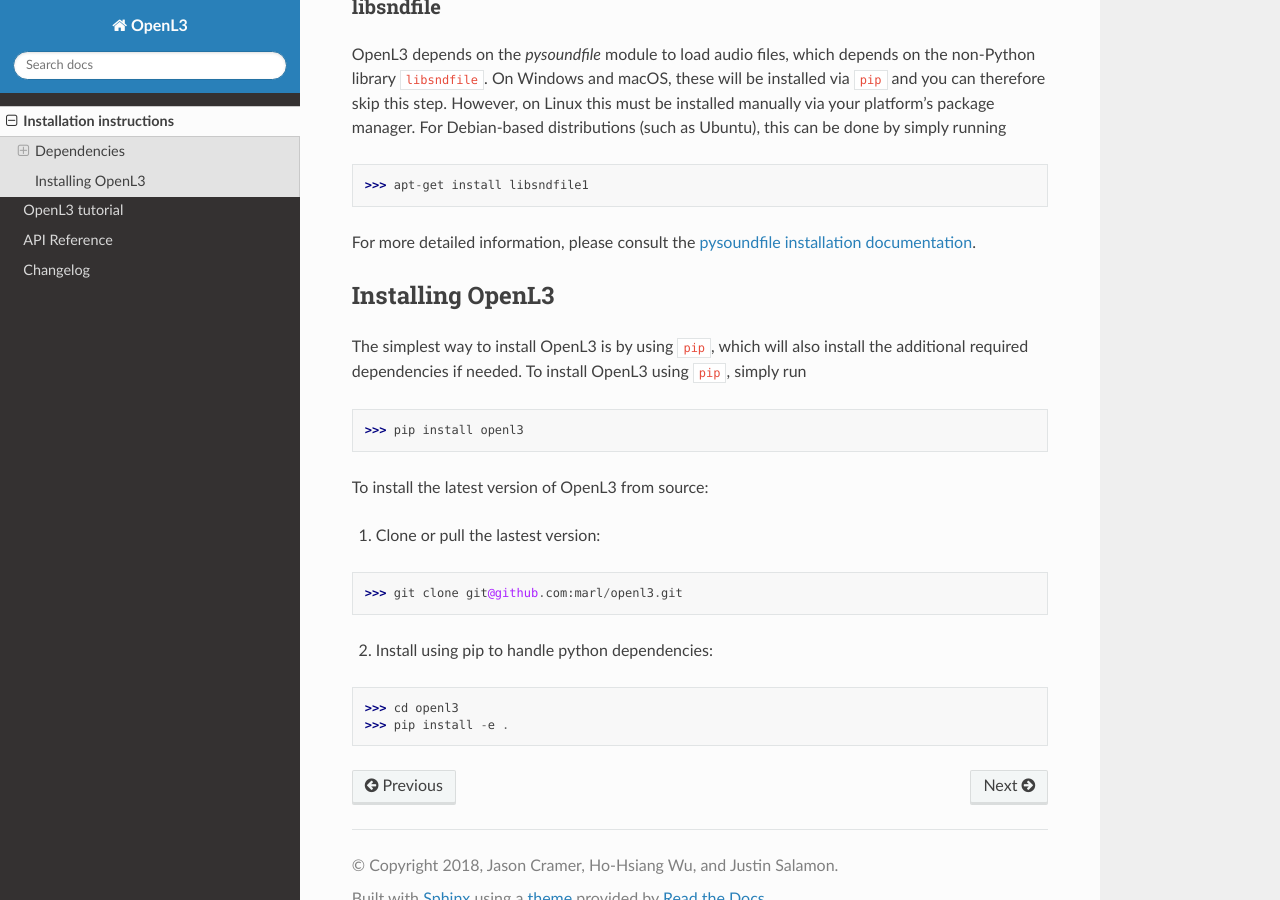
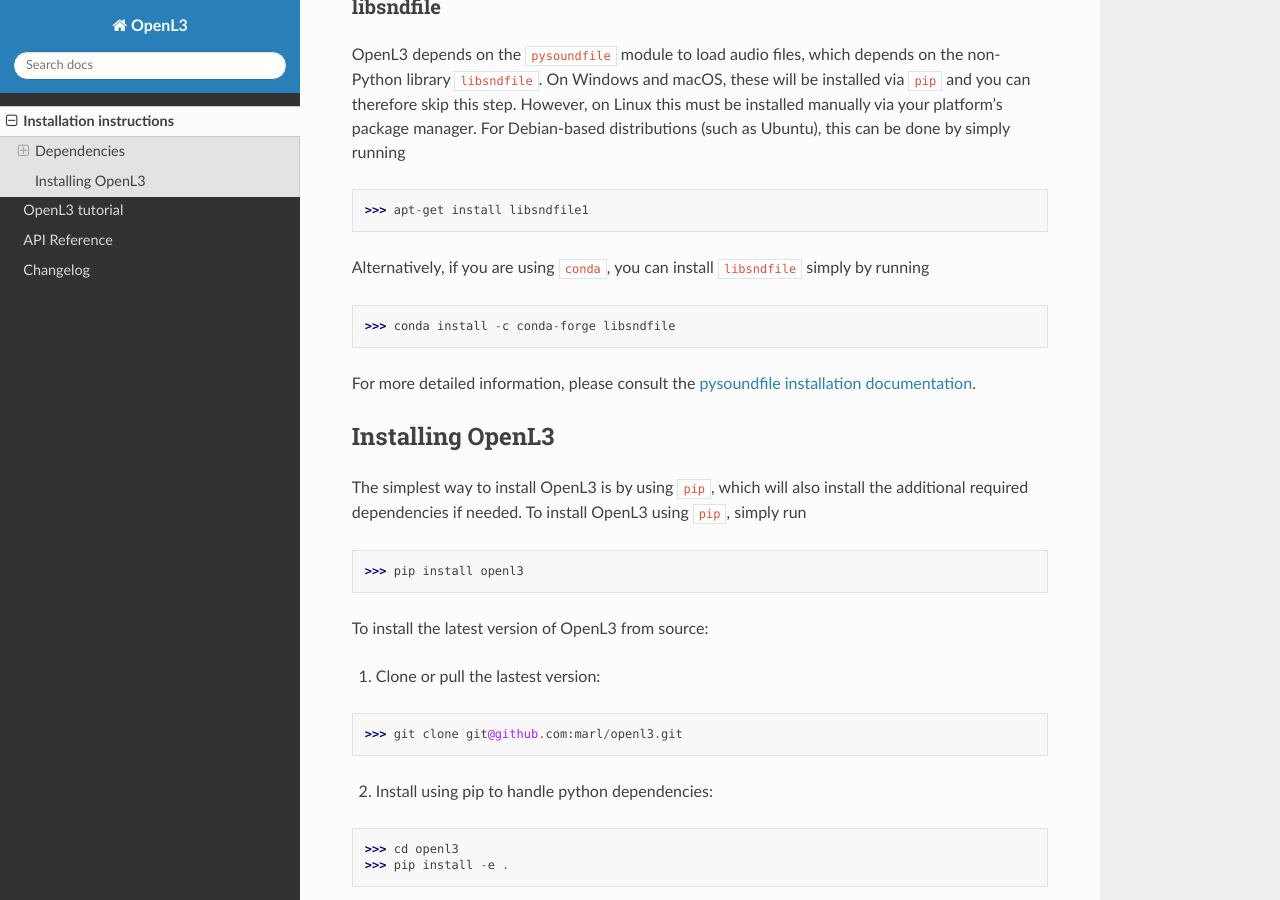
Before and after one commit to marl/openl3, a Sphinx documentation site: the page built from docs/installation.rst, in a window 1280 px wide and 900 px high, scrolled down 524 px. Built offline with Sphinx 7.4.7 and the Read the Docs theme 2.0.0, drawn with Linux system fonts in a browser that asks for light colours.

Commit message:
Add libsndfile conda note to docs and fix some double grave quotes

```diff
--- a/docs/installation.rst
+++ b/docs/installation.rst
@@ -20,12 +20,16 @@
 
 libsndfile
 __________
-OpenL3 depends on the `pysoundfile` module to load audio files, which depends on the non-Python library
+OpenL3 depends on the ``pysoundfile`` module to load audio files, which depends on the non-Python library
 ``libsndfile``. On Windows and macOS, these will be installed via ``pip`` and you can therefore skip this step.
 However, on Linux this must be installed manually via your platform's package manager.
 For Debian-based distributions (such as Ubuntu), this can be done by simply running
 
 >>> apt-get install libsndfile1
+
+Alternatively, if you are using ``conda``, you can install ``libsndfile`` simply by running
+
+>>> conda install -c conda-forge libsndfile
 
 For more detailed information, please consult the
 `pysoundfile installation documentation <https://pysoundfile.readthedocs.io/en/0.9.0/#installation>`_.
```
